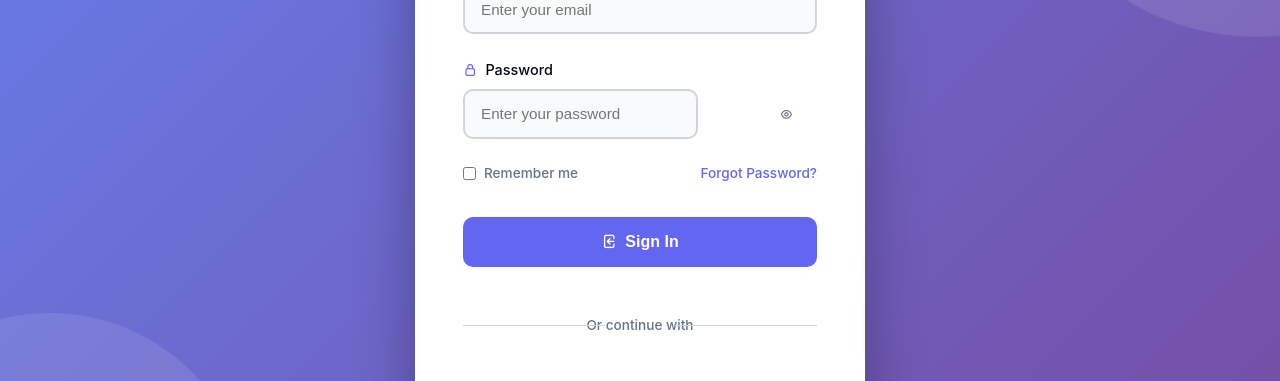
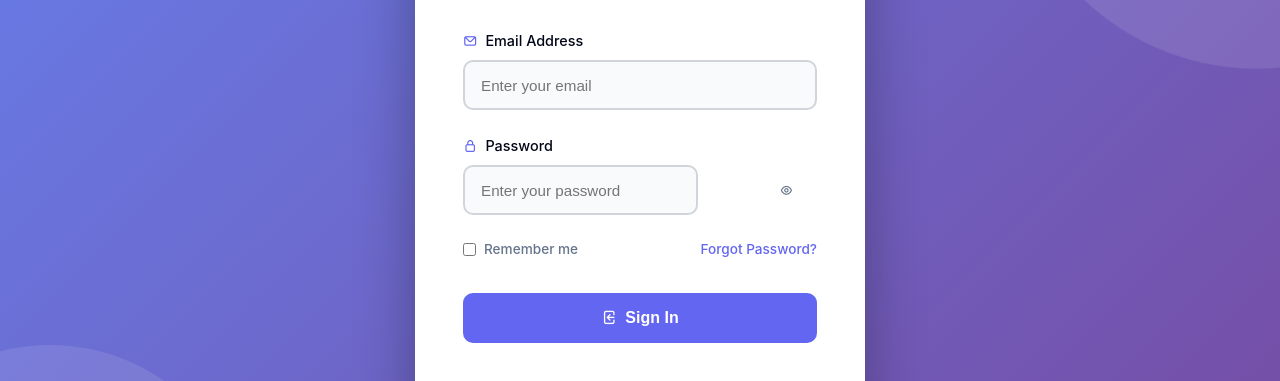
Before and after one commit to 70chinemerem/business-finance-system, a plain HTML site: page index.html in a window 1280 px wide. Shown: the part 237-618 px from the top of the page. Drawn offline with nearby package versions, Linux system fonts and the light colour scheme.

Commit message:
Update style.css

```diff
--- a/css/style.css
+++ b/css/style.css
@@ -1713,11 +1713,13 @@ body.dark .navbar__btn i {
     width: 100%;
     height: 100vh;
     display: flex;
-    align-items: center;
+    align-items: flex-start; /* Changed from center to flex-start */
     justify-content: center;
     background: linear-gradient(135deg, #667eea 0%, #764ba2 100%);
     z-index: 10000;
     overflow: hidden;
+    padding-top: 2rem; /* Add top padding to prevent content from being at very top */
+}
 }
 
 .login-container.hidden {
@@ -1793,6 +1795,7 @@ body.dark .navbar__btn i {
     max-width: 450px;
     box-shadow: 0 20px 60px rgba(0, 0, 0, 0.3);
     animation: slideUp 0.5s ease;
+    margin-top: 4rem; /* Add top margin for proper positioning */
 }
 
 .login-header {
@@ -1834,6 +1837,7 @@ body.dark .navbar__btn i {
     display: flex;
     flex-direction: column;
     gap: 1.5rem;
+    scroll-snap-align: start;
 }
 
 .form-group {
@@ -3176,25 +3180,46 @@ body.enhanced-design .stat-card:hover {
     overflow-y: auto;
     /* enable vertical scroll */
     overflow-x: hidden;
-    -webkit-overflow-scrolling: touch; /* Enable smooth scrolling on iOS */
+    scroll-behavior: auto; /* Start at top initially */
+    scroll-margin-top: 0;
+    scroll-snap-type: none; /* Disable snap initially */
 }
 
 .login-container::-webkit-scrollbar {
-    width: 6px;
+    width: 8px;
 }
 
 .login-container::-webkit-scrollbar-thumb {
-    background: linear-gradient(135deg, rgba(255, 255, 255, 0.3), rgba(255, 255, 255, 0.1));
-    border-radius: 10px;
-    border: 1px solid rgba(255, 255, 255, 0.1);
-    transition: background 0.3s ease;
+    background: linear-gradient(135deg, rgba(255, 255, 255, 0.4), rgba(255, 255, 255, 0.2));
+    border-radius: 20px;
+    border: 2px solid rgba(255, 255, 255, 0.1);
+    transition: all 0.3s cubic-bezier(0.4, 0, 0.2, 1);
+    box-shadow: inset 0 0 10px rgba(255, 255, 255, 0.1);
 }
 
 .login-container::-webkit-scrollbar-thumb:hover {
-    background: linear-gradient(135deg, rgba(255, 255, 255, 0.5), rgba(255, 255, 255, 0.2));
+    background: linear-gradient(135deg, rgba(255, 255, 255, 0.7), rgba(255, 255, 255, 0.4));
+    transform: scaleX(1.2);
+    box-shadow: inset 0 0 15px rgba(255, 255, 255, 0.2);
+}
+
+.login-container::-webkit-scrollbar-thumb:active {
+    background: linear-gradient(135deg, rgba(255, 255, 255, 0.8), rgba(255, 255, 255, 0.5));
 }
 
 .login-container::-webkit-scrollbar-track {
-    background: rgba(255, 255, 255, 0.1);
-    border-radius: 10px;
-}
+    background: linear-gradient(180deg, rgba(255, 255, 255, 0.1) 0%, rgba(255, 255, 255, 0.05) 50%, rgba(255, 255, 255, 0.1) 100%);
+    border-radius: 20px;
+    margin: 5px;
+}
+
+.login-container::-webkit-scrollbar-corner {
+    background: transparent;
+}
+
+/* Enhanced scroll momentum for better UX - applied after initial load */
+.login-container:focus-within,
+.login-container:active {
+    scroll-behavior: smooth;
+    scroll-snap-type: y proximity;
+}
```
